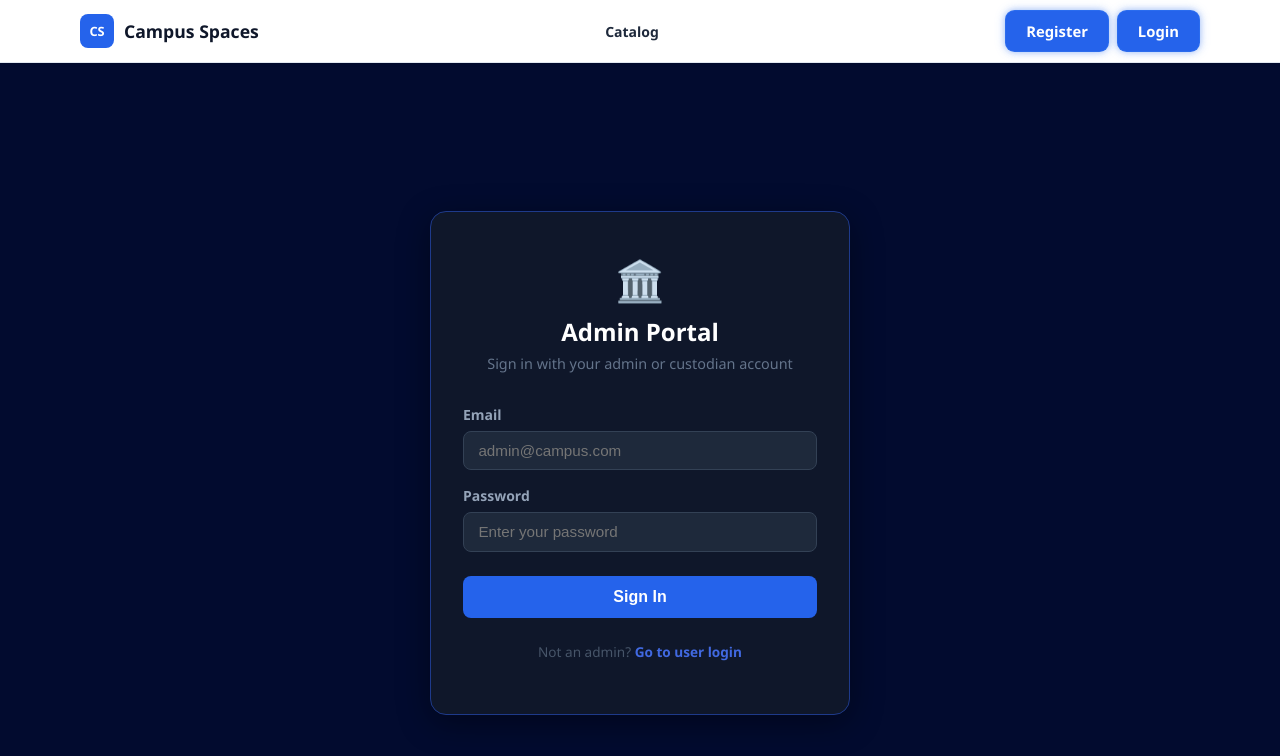
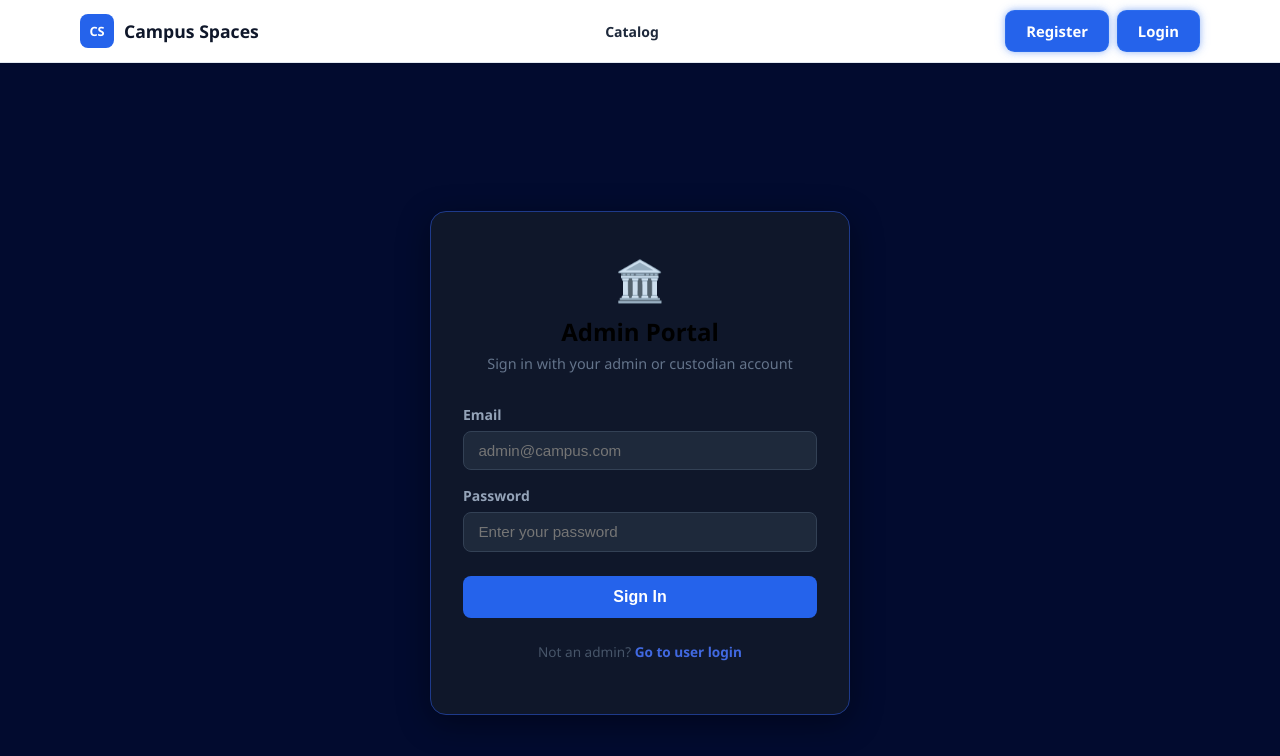
Before and after one commit to soumyamohan2006/Reservation, a React (Vite) app in the folder frontend/: page /admin-login in a window 1280 px wide. Shown: the top 756 px of the page. Built offline with nearby package versions, Linux system fonts and the light colour scheme; no server answers.

Commit message:
Change Admin Portal text color to black

```diff
--- a/frontend/src/pages/AdminLoginPage.jsx
+++ b/frontend/src/pages/AdminLoginPage.jsx
@@ -45,7 +45,7 @@ function AdminLoginPage({ setUser, setToken, setRole }) {
 
         <div style={{ textAlign: 'center', marginBottom: '2rem' }}>
           <div style={{ fontSize: '2.5rem', marginBottom: '0.5rem' }}>🏛️</div>
-          <h1 style={{ color: '#ffffff', fontSize: '1.5rem', fontWeight: 700, margin: 0 }}>Admin Portal</h1>
+          <h1 style={{ color: '#000000', fontSize: '1.5rem', fontWeight: 700, margin: 0 }}>Admin Portal</h1>
           <p style={{ color: '#64748b', fontSize: '0.9rem', marginTop: '0.4rem' }}>Sign in with your admin or custodian account</p>
         </div>
 
```
